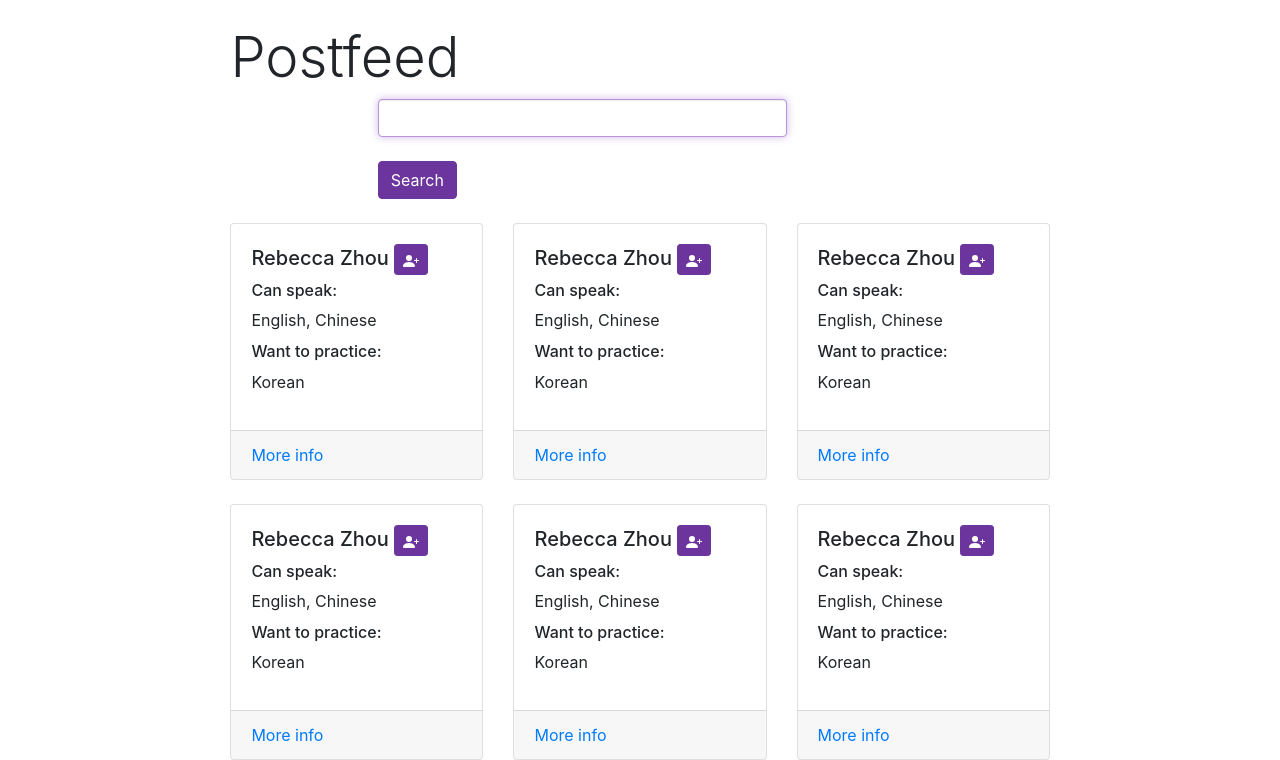
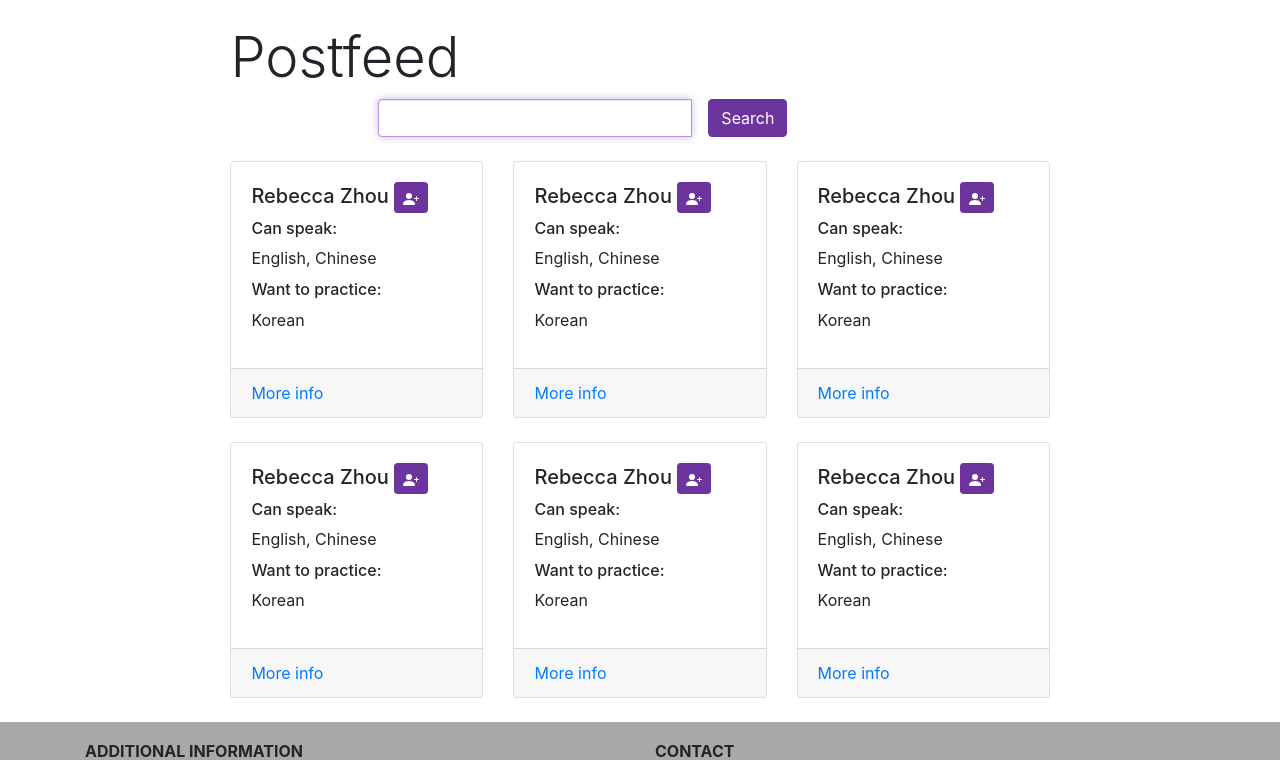
Before and after one commit to jayli201/lingoNet, a PHP site: page /pages/postfeed.html in a window 1280 px wide. Shown: the part 56-816 px from the top of the page. Run offline with PHP 8.4, Linux system fonts and the light colour scheme; some libraries are stand-ins or nearby versions.

Commit message:
add function for search results and improve UI of search bar

```diff
--- a/css/content.css
+++ b/css/content.css
@@ -8,3 +8,7 @@
     margin-left: 18%;
     margin-right: 18%;
 }
+
+.title {
+    text-align: center;
+}
--- a/pages/postfeed.html
+++ b/pages/postfeed.html
@@ -25,14 +25,14 @@
         <h1 class="display-4">Postfeed</h1>
 
         <div class="form">
-          <form id="fm-login" action="../pages/postfeed.html" method="post" onsubmit="return getSearchResults()">
-            <!-- <label>Search: </label> -->
-            <input type="text" id="search" class="form-control" autofocus required />
-            <div>
-                <div id="search_msg" class="feedback"></div>
+          <form id="search_form" method="post" onsubmit="getSearchResults()">
+            <!-- <input type="text" id="search_input" class="form-control" autofocus /> -->
 
-                <br />
-                <input type="submit" value="Search" class="btn btn-purple" />
+            <div class="input-group">
+              <input style="margin-right: 1em;"type="text" id="search_input" class="form-control" autofocus />
+              <span class="input-group-btn">
+                <input  type="submit" value="Search" class="btn btn-purple" />
+              </span>
             </div>
 
           </form>
@@ -197,9 +197,6 @@
           </div>
         </div>
 
-
-
-
       </div>
 
       <br />
@@ -208,7 +205,7 @@
   </div>
 
   <script src="../layout/layout.js"></script>
-  <script src="postfeed.js"></script>
+  <!-- <script src="postfeed.js"></script> -->
 
   <script src="https://code.jquery.com/jquery-3.5.1.slim.min.js"
     integrity="sha384-DfXdz2htPH0lsSSs5nCTpuj/zy4C+OGpamoFVy38MVBnE+IbbVYUew+OrCXaRkfj"
@@ -219,7 +216,9 @@
 
   <script>
     function getSearchResults() {
-      alert("hi");
+      // alert(document.getElementById("search_input").value);
+      search_input = document.getElementById("search_input").value;
+      console.log(search_input);
     }
   </script>
 
```
